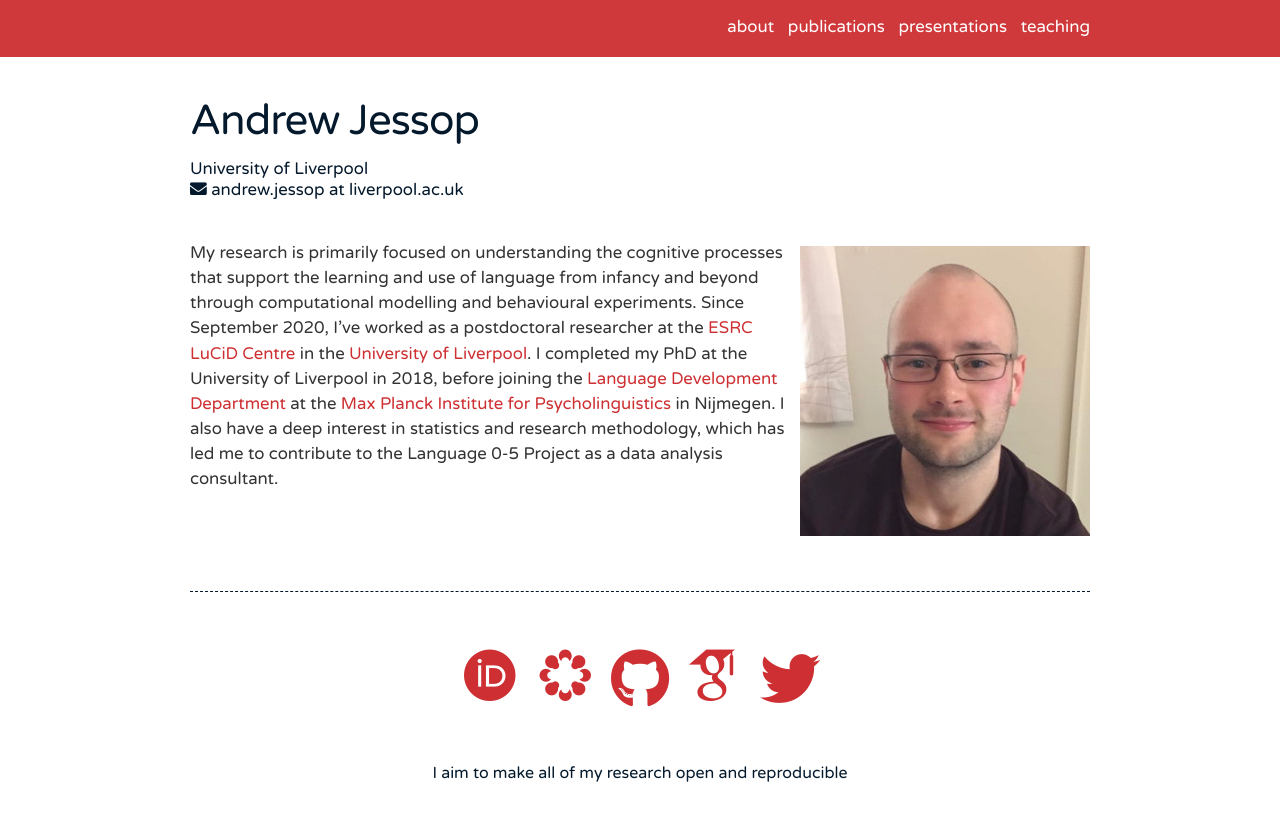
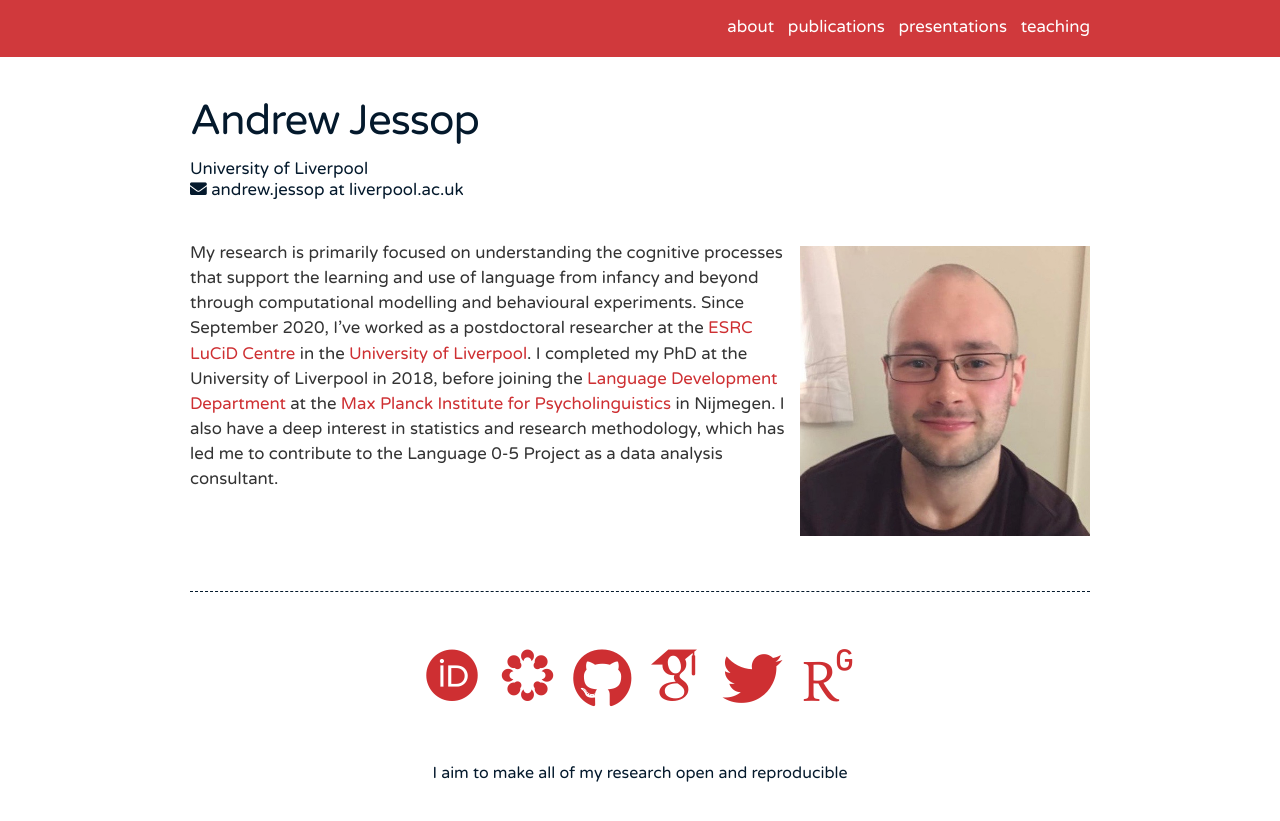
Before and after one commit to andrew-jessop/andrew-jessop.github.io, a Jekyll site: the page built from _pages/about.md, in a window 1280 px wide. Shown: the top 821 px of the page. Built offline with Jekyll 4.4.1, drawn with Linux system fonts in a browser that asks for light colours; nearby versions of some CDN libraries; some web fonts are replaced.

Commit message:
Add ResearchGate

```diff
--- a/_config.yml
+++ b/_config.yml
@@ -20,7 +20,7 @@ scholar_userid: AEViRuQAAAAJ
 twitter_username: aajessop
 medium_username: # your Medium username
 quora_username: # your Quora username
-researchgate_username: #
+researchgate_username: Andrew_Jessop
 linkedin_username: # your LinkedIn user name
 
 contact_note: I aim to make all of my research open and reproducible
--- a/_includes/social.html
+++ b/_includes/social.html
@@ -19,9 +19,9 @@
     {% if site.twitter_username %}<a href="https://twitter.com/{{ site.twitter_username }}"
       target="_blank" title="Twitter"><i class="fab fa-twitter"></i></a>{% endif %}
 
-    <!-- {% if site.researchgate_username %}<a
+    {% if site.researchgate_username %}<a
       href="https://www.researchgate.net/profile/{{ site.researchgate_username }}" target="_blank"
-      title="ResearchGate"><i class="ai ai-researchgate"></i></a>{% endif %} -->
+      title="ResearchGate"><i class="ai ai-researchgate"></i></a>{% endif %}
 
     <!-- {% if site.linkedin_username %}<a
       href="https://www.linkedin.com/in/{{ site.linkedin_username }}" target="_blank"
```
